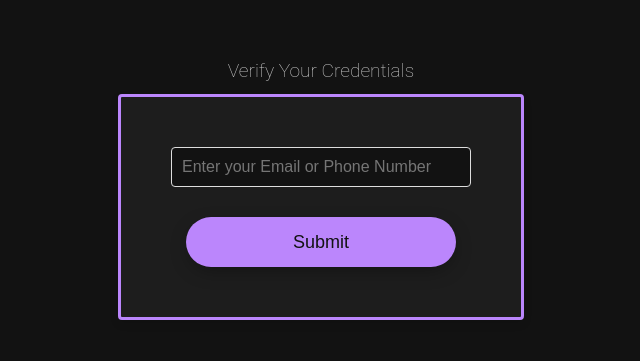
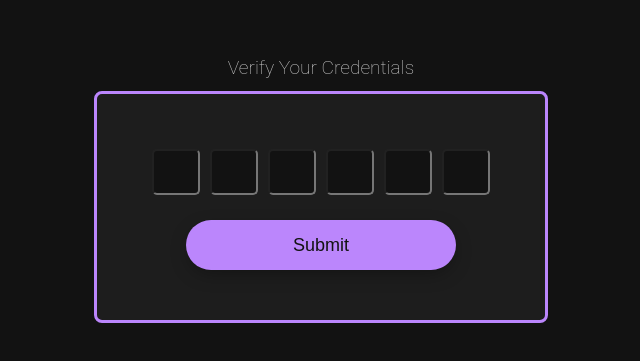
Before and after one commit to Rohan69420/VerificationCodeTask, a React (Vite) app in the folder client/: page / in a window 1280 px wide. Shown: the part 217-578 px from the top of the page, without its empty margins (319-959 px from the left). Built offline with nearby package versions, Linux system fonts and the light colour scheme.

Commit message:
Changes to use pages instead of components

```diff
--- a/client/src/App.jsx
+++ b/client/src/App.jsx
@@ -1,12 +1,14 @@
 import "./App.css";
 import RequestCard from "./components/request-verification";
+import Verification from "./pages/VerificationV2.jsx";
 
 function App() {
 
   return (
     <div className="App">
       <h1 className="h1"> Verify Your Credentials</h1>
-      <RequestCard />
+      {/* <RequestCard /> */}
+      <Verification/>
     </div>
   );
 }
```
